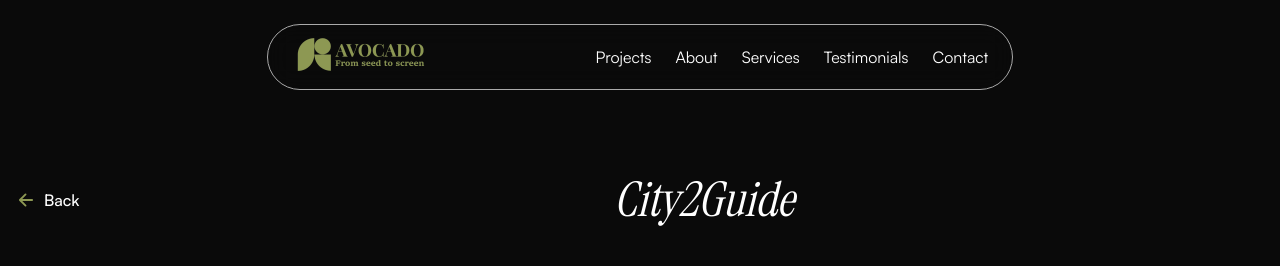
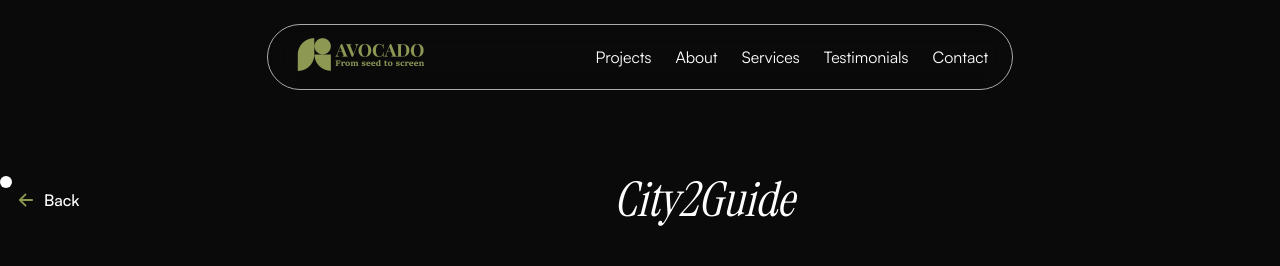
Before and after one commit to WeAreAvocado/Avocado-Web, a Next.js app: page /projects/city-2-guide in a window 1280 px wide. Shown: the top 266 px of the page. Built offline with nearby package versions, Linux system fonts and the light colour scheme.

Commit message:
added: custom mouse

```diff
--- a/package.json
+++ b/package.json
@@ -13,6 +13,7 @@
     "@headlessui/react": "^2.1.2",
     "@sendgrid/mail": "^8.1.3",
     "form-data": "^4.0.0",
+    "framer-motion": "^11.3.24",
     "mailgun.js": "^10.2.3",
     "next": "14.2.5",
     "react": "^18",
--- a/src/app/layout.tsx
+++ b/src/app/layout.tsx
@@ -4,6 +4,8 @@ import { instrumentSerif, satoshiVariable } from "@/lib/fonts";
 import NavBar from "@/components/nav-bar";
 import Footer from "@/components/footer";
 import { Toaster } from "sonner";
+import CustomCursor from "@/components/custom-cursor";
+
 
 export const metadata: Metadata = {
   title: "Avocado Tech",
@@ -21,6 +23,7 @@ export default function RootLayout({ children }: IProp) {
       className={`${instrumentSerif.variable} ${satoshiVariable.variable}`}
     >
       <body className="font-satoshiVariable bg-[#0A0A0A] text-white">
+        <CustomCursor />
         <NavBar />
         {children}
         <div className="w-screen items-center max-w-screen-xl 2xl:max-w-screen-2xl m-auto mt-36 md:mt-56 px-4">
--- /dev/null
+++ b/src/components/custom-cursor.tsx
@@ -0,0 +1,40 @@
+"use client";
+
+import React, { useEffect, useState } from "react";
+import { motion, useMotionValue, useSpring } from "framer-motion";
+
+const CustomCursor: React.FC = () => {
+  const mouseX = useMotionValue(0);
+  const mouseY = useMotionValue(0);
+
+  const springX = useSpring(mouseX, { stiffness: 150, damping: 20 });
+  const springY = useSpring(mouseY, { stiffness: 150, damping: 20 });
+
+  useEffect(() => {
+    const handleMouseMove = (e: MouseEvent) => {
+      mouseX.set(e.clientX);
+      mouseY.set(e.clientY);
+    };
+
+    window.addEventListener("mousemove", handleMouseMove);
+
+    return () => {
+      window.removeEventListener("mousemove", handleMouseMove);
+    };
+  }, [mouseX, mouseY]);
+
+  return (
+    <>
+      <motion.div
+        style={{
+          x: springX,
+          y: springY,
+          willChange: "transform",
+        }}
+        className={`fixed pointer-events-none z-50 rounded-full w-3 h-3 bg-white`}
+      />
+    </>
+  );
+};
+
+export default CustomCursor;
```
Also changed, not shown: 1 other file (tests, documents, lock files or other folders).
